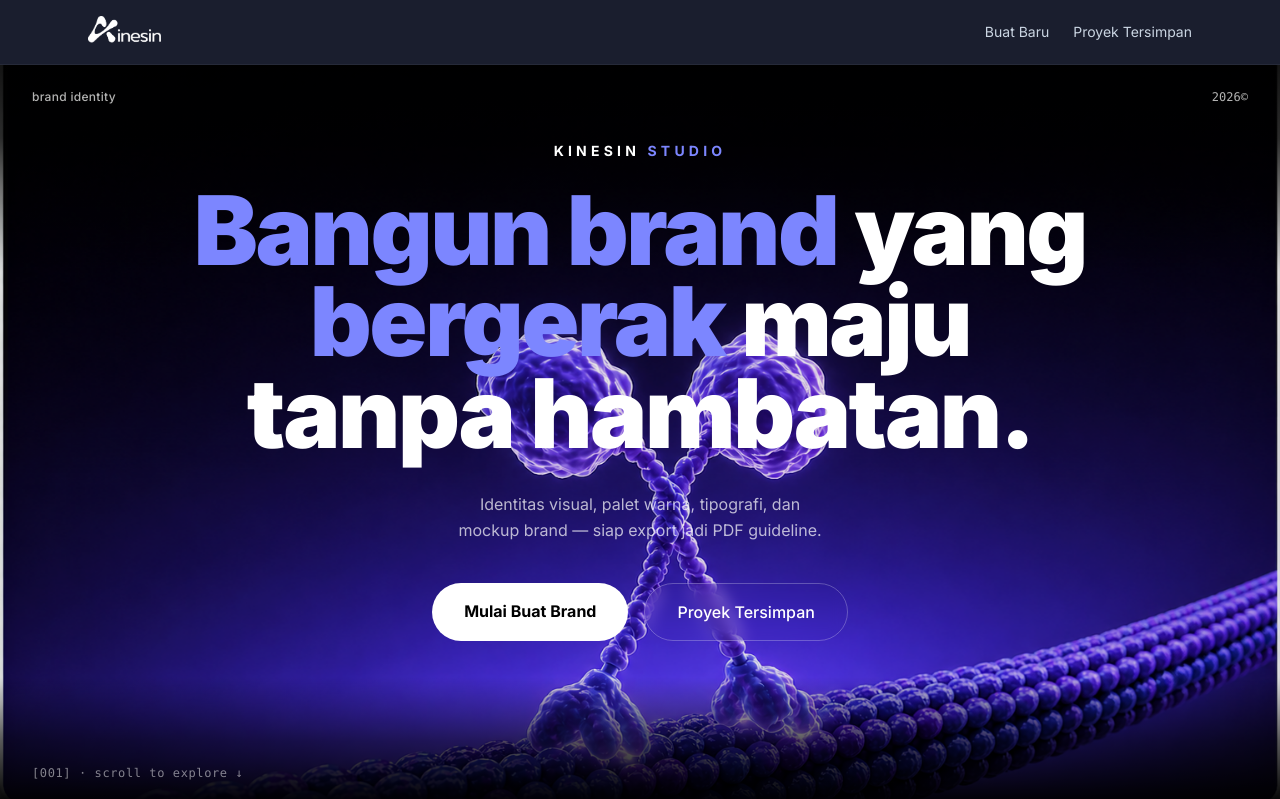
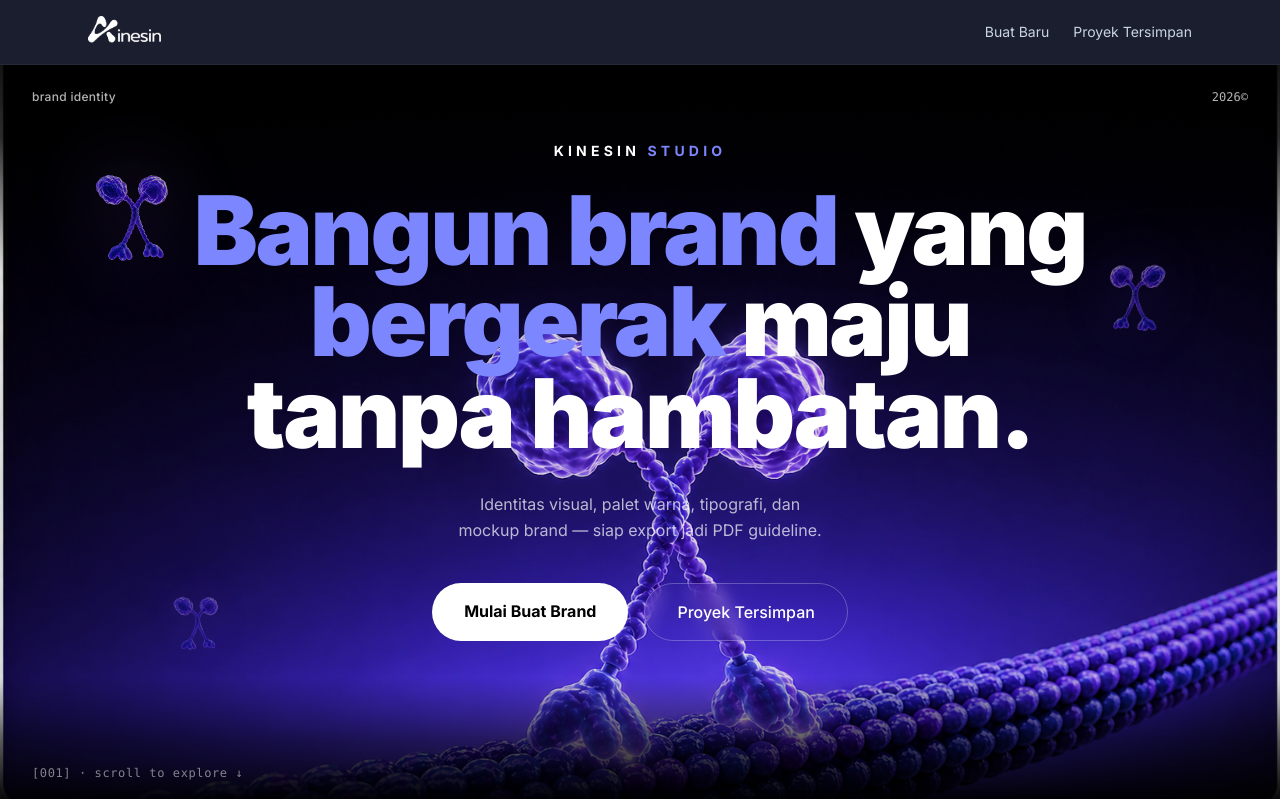
Before and after one commit to bowoakselera-lang/kinesin, a Next.js app: page / in a window 1280 px wide. Shown: the top 799 px of the page. Built offline with nearby package versions, Linux system fonts and the light colour scheme.

Commit message:
Tambah object animation kinesin protein floating di hero landing

```diff
--- a/app/globals.css
+++ b/app/globals.css
@@ -48,3 +48,25 @@ textarea.input {
 .animate-pulse-slow {
   animation: pulse-slow 6s ease-in-out infinite;
 }
+
+@keyframes walk-slow {
+  0% {
+    transform: translateY(0) translateX(0) rotate(0deg);
+  }
+  25% {
+    transform: translateY(-12px) translateX(10px) rotate(3deg);
+  }
+  50% {
+    transform: translateY(-6px) translateX(-8px) rotate(-2deg);
+  }
+  75% {
+    transform: translateY(-18px) translateX(4px) rotate(2deg);
+  }
+  100% {
+    transform: translateY(0) translateX(0) rotate(0deg);
+  }
+}
+
+.animate-walk-slow {
+  animation: walk-slow 7s ease-in-out infinite;
+}
--- a/app/page.tsx
+++ b/app/page.tsx
@@ -17,6 +17,47 @@ export default function Home() {
           <div className="absolute inset-x-0 top-0 h-1/3 bg-gradient-to-b from-black via-black/80 to-transparent" />
           {/* Bottom fade for text legibility */}
           <div className="absolute inset-x-0 bottom-0 h-32 bg-gradient-to-t from-black via-black/60 to-transparent" />
+
+          {/* Floating kinesin objects */}
+          <img
+            src="/object-animation.png"
+            alt=""
+            className="absolute hidden md:block animate-walk-slow drop-shadow-[0_0_40px_rgba(139,92,246,0.5)]"
+            style={{
+              left: "5%",
+              top: "18%",
+              width: 130,
+              opacity: 0.7,
+              animationDelay: "0s",
+            }}
+          />
+          <img
+            src="/object-animation.png"
+            alt=""
+            className="absolute hidden md:block animate-walk-slow drop-shadow-[0_0_30px_rgba(99,102,241,0.4)]"
+            style={{
+              right: "7%",
+              top: "30%",
+              width: 100,
+              opacity: 0.55,
+              animationDelay: "1.5s",
+              animationDuration: "9s",
+              transform: "scaleX(-1)",
+            }}
+          />
+          <img
+            src="/object-animation.png"
+            alt=""
+            className="absolute hidden lg:block animate-walk-slow drop-shadow-[0_0_25px_rgba(139,92,246,0.3)]"
+            style={{
+              left: "12%",
+              bottom: "18%",
+              width: 80,
+              opacity: 0.4,
+              animationDelay: "3s",
+              animationDuration: "11s",
+            }}
+          />
         </div>
 
         {/* Top corner labels */}
```
Also changed, not shown: public/object-animation.png (added).
